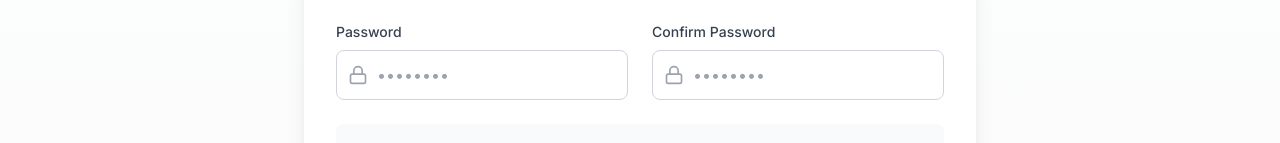
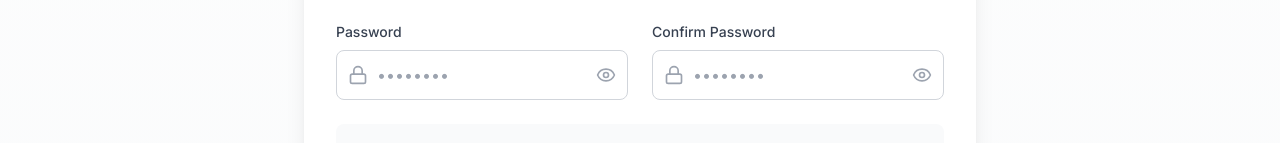
Before and after one commit to jhingxpress/InstaPulse, a Next.js app: page /register in a window 1280 px wide. Shown: the part 624-767 px from the top of the page. Built offline with nearby package versions, Linux system fonts and the light colour scheme.

Commit message:
Add show password toggle and fix email confirmation error

```diff
--- a/src/app/register/page.tsx
+++ b/src/app/register/page.tsx
@@ -5,7 +5,7 @@
 import Link from 'next/link'
 import { useRouter } from 'next/navigation'
 import Navigation from '@/components/Navigation'
-import { Shield, Mail, Lock, User, Phone, MapPin, AlertCircle, Check } from 'lucide-react'
+import { Shield, Mail, Lock, User, Phone, MapPin, AlertCircle, Check, Eye, EyeOff } from 'lucide-react'
 import { supabase } from '@/lib/supabase'
 
 export default function RegisterPage() {
@@ -21,6 +21,8 @@
   const [error, setError] = useState('')
   const [loading, setLoading] = useState(false)
   const [success, setSuccess] = useState(false)
+  const [showPassword, setShowPassword] = useState(false)
+  const [showConfirmPassword, setShowConfirmPassword] = useState(false)
 
   const handleChange = (e: React.ChangeEvent<HTMLInputElement>) => {
     setFormData({
@@ -61,7 +63,14 @@
 
       if (error) throw error
 
-      setSuccess(true)
+      // Check if email confirmation is required
+      if (data.user && !data.session) {
+        // Email confirmation is required
+        setSuccess(true)
+      } else if (data.session) {
+        // User is already confirmed, redirect to dashboard
+        router.push('/dashboard')
+      }
     } catch (err: any) {
       setError(err.message || 'Registration failed')
     } finally {
@@ -203,13 +212,20 @@
                     <input
                       id="password"
                       name="password"
-                      type="password"
+                      type={showPassword ? 'text' : 'password'}
                       value={formData.password}
                       onChange={handleChange}
                       required
-                      className="w-full pl-10 pr-4 py-3 border border-gray-300 rounded-lg focus:ring-2 focus:ring-red-600 focus:border-transparent outline-none transition-all"
+                      className="w-full pl-10 pr-12 py-3 border border-gray-300 rounded-lg focus:ring-2 focus:ring-red-600 focus:border-transparent outline-none transition-all"
                       placeholder="••••••••"
                     />
+                    <button
+                      type="button"
+                      onClick={() => setShowPassword(!showPassword)}
+                      className="absolute right-3 top-1/2 transform -translate-y-1/2 text-gray-400 hover:text-gray-600"
+                    >
+                      {showPassword ? <EyeOff className="h-5 w-5" /> : <Eye className="h-5 w-5" />}
+                    </button>
                   </div>
                 </div>
 
@@ -222,13 +238,20 @@
                     <input
                       id="confirmPassword"
                       name="confirmPassword"
-                      type="password"
+                      type={showConfirmPassword ? 'text' : 'password'}
                       value={formData.confirmPassword}
                       onChange={handleChange}
                       required
-                      className="w-full pl-10 pr-4 py-3 border border-gray-300 rounded-lg focus:ring-2 focus:ring-red-600 focus:border-transparent outline-none transition-all"
+                      className="w-full pl-10 pr-12 py-3 border border-gray-300 rounded-lg focus:ring-2 focus:ring-red-600 focus:border-transparent outline-none transition-all"
                       placeholder="••••••••"
                     />
+                    <button
+                      type="button"
+                      onClick={() => setShowConfirmPassword(!showConfirmPassword)}
+                      className="absolute right-3 top-1/2 transform -translate-y-1/2 text-gray-400 hover:text-gray-600"
+                    >
+                      {showConfirmPassword ? <EyeOff className="h-5 w-5" /> : <Eye className="h-5 w-5" />}
+                    </button>
                   </div>
                 </div>
               </div>
```
